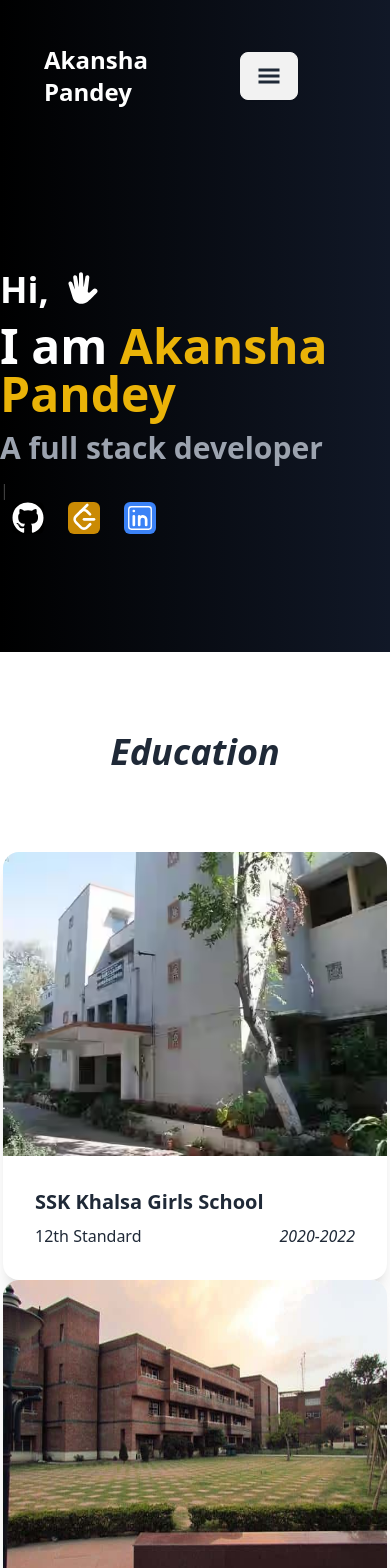
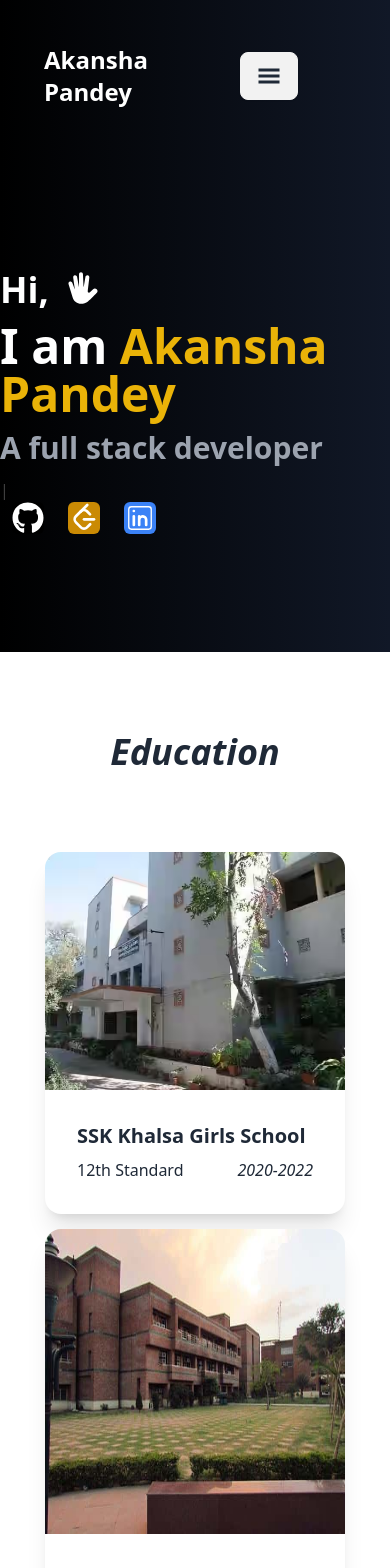
Before and after one commit to Akansha2004pandey/My-Portfolio, a React (Vite) app: page / in a window 390 px wide. Shown: the top 1568 px of the page. Built offline with nearby package versions, Linux system fonts and the light colour scheme.

Commit message:
Update index.css

```diff
--- a/src/index.css
+++ b/src/index.css
@@ -1,7 +1,6 @@
 @tailwind base;
 @tailwind components;
 @tailwind utilities;
-
 
 
 *{
@@ -18,6 +17,10 @@
 
 
   }
+  .education .card{
+    width:300px;
+    margin-bottom:15px;
+  }
   .long{
     display: none;
   }
```
